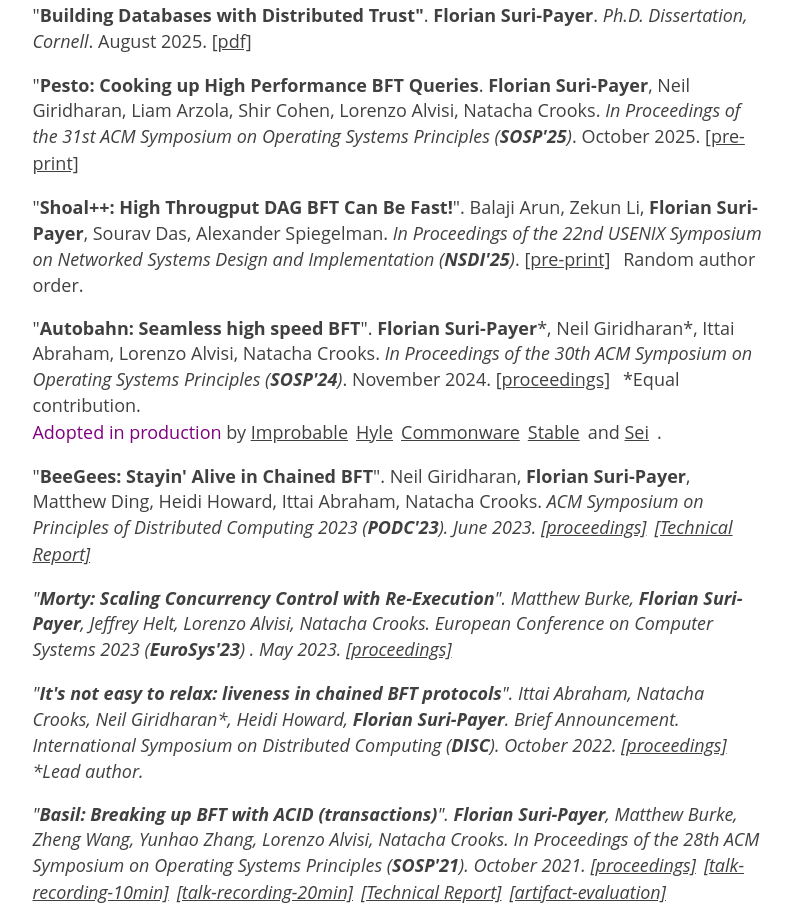
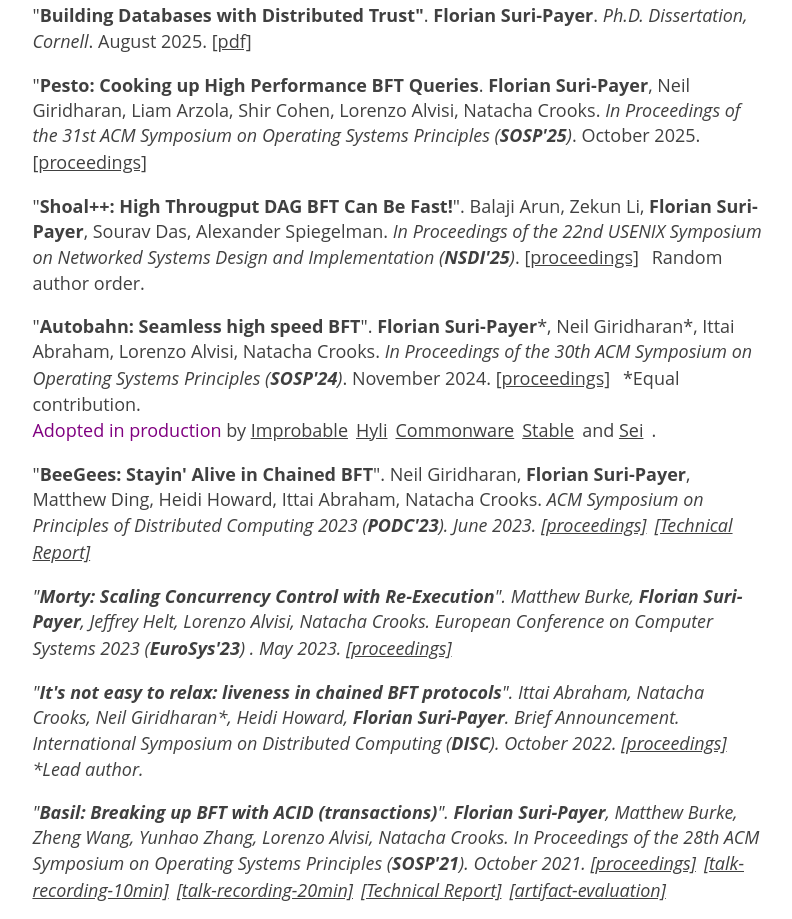
Before and after one commit to fsuri/fsuri.github.io, a plain HTML site: page index.html in a window 1280 px wide. Shown: the part 1496-2415 px from the top of the page, without its empty margins (451-1243 px from the left). Drawn offline with Linux system fonts and the light colour scheme.

Commit message:
Update publication links and details in index.html

```diff
--- a/index.html
+++ b/index.html
@@ -69,15 +69,15 @@
 
 	  <p> "<b>Building Databases with Distributed Trust"</b>. <b>Florian Suri-Payer</b>. <i>Ph.D. Dissertation, Cornell</i>. August 2025.  <a href="https://fsuri.github.io/reports/Thesis.pdf" target="new">[pdf]</a> </p>
 
-	  <p> "<b>Pesto: Cooking up High Performance BFT Queries</b>. <b>Florian Suri-Payer</b>, Neil Giridharan, Liam Arzola, Shir Cohen, Lorenzo Alvisi, Natacha Crooks. <i>In Proceedings of the 31st ACM Symposium on Operating Systems Principles (<b>SOSP'25</b>)</i>. October 2025.  <a href="https://fsuri.github.io/reports/Pesto.pdf" target="new">[pre-print]</a></p>
+	  <p> "<b>Pesto: Cooking up High Performance BFT Queries</b>. <b>Florian Suri-Payer</b>, Neil Giridharan, Liam Arzola, Shir Cohen, Lorenzo Alvisi, Natacha Crooks. <i>In Proceedings of the 31st ACM Symposium on Operating Systems Principles (<b>SOSP'25</b>)</i>. October 2025.  <a href="https://dl.acm.org/doi/pdf/10.1145/3731569.3764799" target="new">[proceedings]</a></p>
 
-	  <p> "<b>Shoal++: High Througput DAG BFT Can Be Fast!</b>". Balaji Arun, Zekun Li, <b>Florian Suri-Payer</b>, Sourav Das, Alexander Spiegelman.<i> In Proceedings of the 22nd USENIX Symposium on Networked Systems Design and Implementation (<b>NSDI'25</b>)</i>. <a href="https://arxiv.org/pdf/2405.20488v1" target="new">[pre-print]</a> Random author order.
+	  <p> "<b>Shoal++: High Througput DAG BFT Can Be Fast!</b>". Balaji Arun, Zekun Li, <b>Florian Suri-Payer</b>, Sourav Das, Alexander Spiegelman.<i> In Proceedings of the 22nd USENIX Symposium on Networked Systems Design and Implementation (<b>NSDI'25</b>)</i>. <a href="https://www.usenix.org/system/files/nsdi25-arun.pdf" target="new">[proceedings]</a> Random author order.
           </p>
 
 
 	  <p> "<b>Autobahn: Seamless high speed BFT</b>". <b>Florian Suri-Payer</b>*, Neil Giridharan*, Ittai Abraham, Lorenzo Alvisi, Natacha Crooks. <i>In Proceedings of the 30th ACM Symposium on Operating Systems Principles (<b>SOSP'24</b>)</i>. November 2024. <a href="https://dl.acm.org/doi/pdf/10.1145/3694715.3695942" target="new">[proceedings]</a> *Equal contribution.
 
-	  <br> <span style="color: purple;">Adopted in production</span> by <a href="https://www.improbable.io/" target="new">Improbable</a><a href="https://www.hyle.eu/" target="new">Hyle</a><a href="https://commonware.xyz/" target="new">Commonware</a><a href="https://docs.stable.xyz/en/architecture/core-optimization/consensus" target="new">Stable</a>and <a href="https://blog.sei.io/" target="new">Sei</a>.
+	  <br> <span style="color: purple;">Adopted in production</span> by <a href="https://www.improbable.io/" target="new">Improbable</a><a href="https://www.hyle.eu/" target="new">Hyli</a><a href="https://commonware.xyz/" target="new">Commonware</a><a href="https://docs.stable.xyz/en/architecture/core-optimization/consensus" target="new">Stable</a>and <a href="https://blog.sei.io/" target="new">Sei</a>.
 	  </p>
 
           <p> "<b>BeeGees: Stayin' Alive in Chained BFT</b>". Neil Giridharan, <b>Florian Suri-Payer</b>, Matthew Ding, Heidi Howard, Ittai Abraham, Natacha Crooks. <i>ACM Symposium on Principles of Distributed Computing 2023 (<b>PODC'23</b>). June 2023. <a href="https://dl.acm.org/doi/pdf/10.1145/3583668.3594572" target="new">[proceedings]</a><a href="https://arxiv.org/pdf/2205.11652.pdf" target="new">[Technical Report]</a>
```
